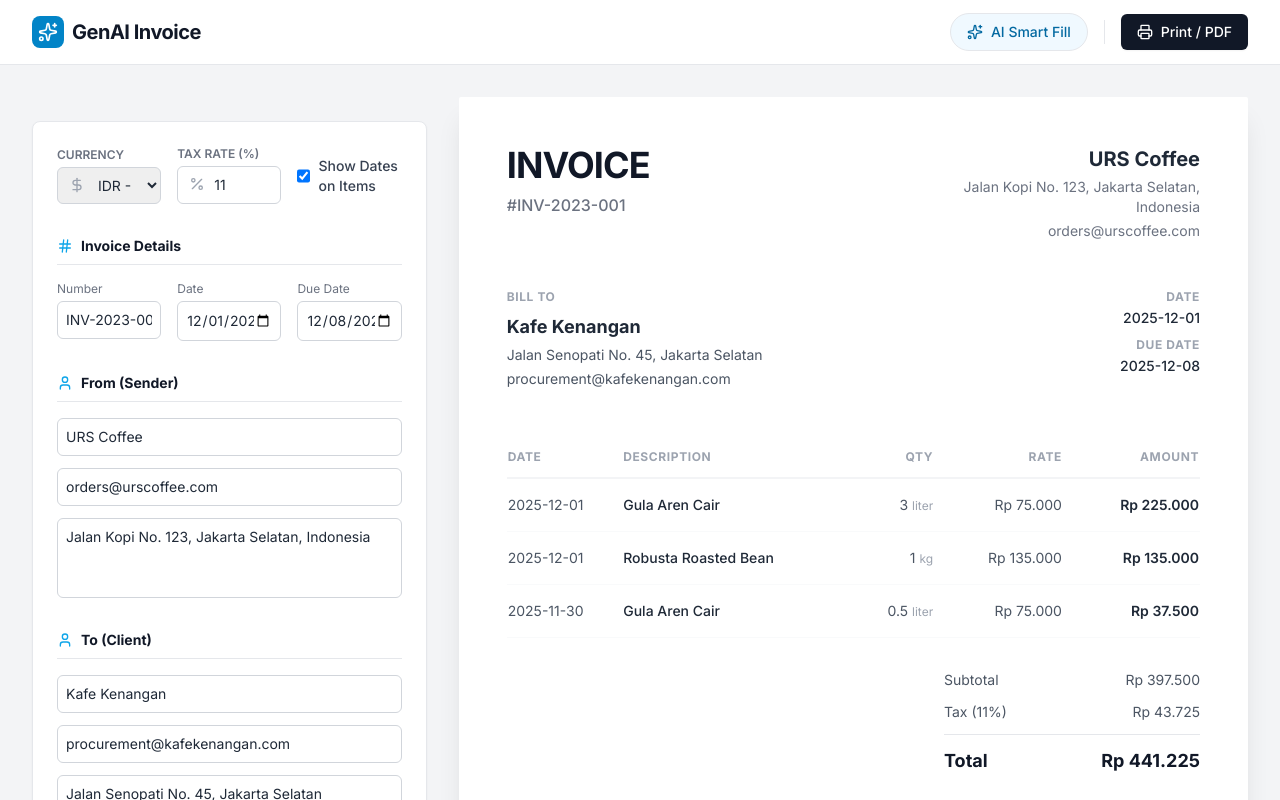
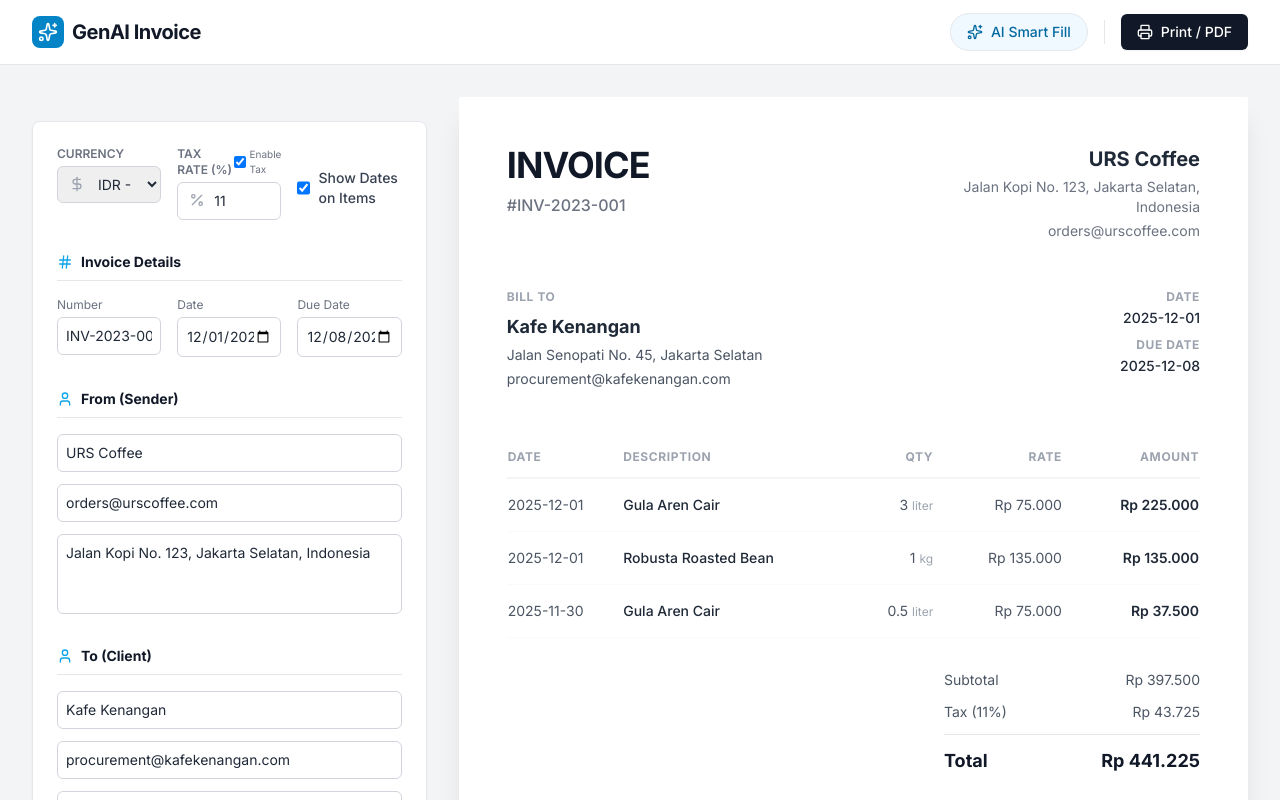
Before and after one commit to damarkuncoro/GenAI-Invoice-Pro, a React (Vite) app: page / in a window 1280 px wide. Shown: the top 800 px of the page. Built offline with nearby package versions, Linux system fonts and the light colour scheme.

Commit message:
feat: Add option to hide tax calculation
Introduces a new toggle to enable or disable the tax calculation and display on invoices. This provides greater flexibility for users who do not need to include tax information on their invoices.

```diff
--- a/components/InvoiceEditor.tsx
+++ b/components/InvoiceEditor.tsx
@@ -41,7 +41,7 @@ const InvoiceEditor: React.FC<InvoiceEditorProps> = ({ data, onChange }) => {
     <div className="bg-white rounded-lg shadow-sm border border-gray-200 p-6 space-y-8">
 
       {/* Settings Section */}
-      <div className="grid grid-cols-1 md:grid-cols-2 lg:grid-cols-3 gap-4 items-end">
+      <div className="grid grid-cols-1 md:grid-cols-2 lg:grid-cols-3 gap-4 items-start">
         <div>
           <label className="block text-xs font-semibold text-gray-500 uppercase mb-1">Currency</label>
           <div className="relative">
@@ -57,19 +57,33 @@ const InvoiceEditor: React.FC<InvoiceEditorProps> = ({ data, onChange }) => {
             </select>
           </div>
         </div>
+
         <div>
-          <label className="block text-xs font-semibold text-gray-500 uppercase mb-1">Tax Rate (%)</label>
+          <div className="flex justify-between items-center mb-1">
+             <label className="block text-xs font-semibold text-gray-500 uppercase">Tax Rate (%)</label>
+             <label className="flex items-center gap-1 cursor-pointer select-none">
+                <input
+                  type="checkbox"
+                  checked={data.showTax !== false}
+                  onChange={(e) => updateField('showTax', e.target.checked)}
+                  className="w-3 h-3 text-brand-500 border-gray-300 rounded focus:ring-brand-500"
+                />
+                <span className="text-[10px] text-gray-500">Enable Tax</span>
+            </label>
+          </div>
           <div className="relative">
-            <Percent className="absolute left-3 top-2.5 h-4 w-4 text-gray-400" />
+            <Percent className={`absolute left-3 top-2.5 h-4 w-4 ${data.showTax !== false ? 'text-gray-400' : 'text-gray-200'}`} />
             <input
               type="number"
+              disabled={data.showTax === false}
               value={data.taxRate}
               onChange={(e) => updateField('taxRate', parseFloat(e.target.value) || 0)}
-              className="w-full pl-9 pr-3 py-2 border border-gray-300 rounded-md text-sm focus:ring-2 focus:ring-brand-500 focus:border-brand-500 outline-none transition"
+              className={`w-full pl-9 pr-3 py-2 border rounded-md text-sm focus:ring-2 focus:ring-brand-500 focus:border-brand-500 outline-none transition ${data.showTax === false ? 'bg-gray-50 text-gray-400 border-gray-200' : 'border-gray-300'}`}
             />
           </div>
         </div>
-        <div className="pb-2">
+
+        <div className="flex items-end h-full pb-3">
            <label className="flex items-center gap-2 cursor-pointer select-none">
             <input
               type="checkbox"
--- a/components/InvoicePreview.tsx
+++ b/components/InvoicePreview.tsx
@@ -19,8 +19,9 @@ const InvoicePreview: React.FC<InvoicePreviewProps> = ({ data }) => {
     }).format(amount);
   };
 
+  const showTax = data.showTax !== false;
   const subtotal = data.items.reduce((acc, item) => acc + (item.quantity * item.rate), 0);
-  const taxAmount = subtotal * (data.taxRate / 100);
+  const taxAmount = showTax ? subtotal * (data.taxRate / 100) : 0;
   const total = subtotal + taxAmount;
 
   const showDates = data.showItemDates !== false;
@@ -115,10 +116,12 @@ const InvoicePreview: React.FC<InvoicePreviewProps> = ({ data }) => {
               <span>Subtotal</span>
               <span>{formatMoney(subtotal)}</span>
             </div>
-             <div className="flex justify-between text-sm text-gray-600">
-              <span>Tax ({data.taxRate}%)</span>
-              <span>{formatMoney(taxAmount)}</span>
-            </div>
+            {showTax && (
+              <div className="flex justify-between text-sm text-gray-600">
+                <span>Tax ({data.taxRate}%)</span>
+                <span>{formatMoney(taxAmount)}</span>
+              </div>
+            )}
             <div className="border-t border-gray-200 pt-3 flex justify-between font-bold text-lg text-gray-900">
               <span>Total</span>
               <span>{formatMoney(total)}</span>
--- a/constants.ts
+++ b/constants.ts
@@ -14,6 +14,7 @@ export const INITIAL_INVOICE: InvoiceData = {
   currency: 'IDR',
   taxRate: 11,
   showItemDates: true,
+  showTax: true,
   notes: 'Mohon transfer ke Bank BCA 1234567890 a/n URS Coffee. Terima kasih!',
   items: [
     {
--- a/types.ts
+++ b/types.ts
@@ -21,6 +21,7 @@ export interface InvoiceData {
   currency: string;
   taxRate: number;
   showItemDates?: boolean;
+  showTax?: boolean;
   notes: string;
   items: LineItem[];
 }
```
